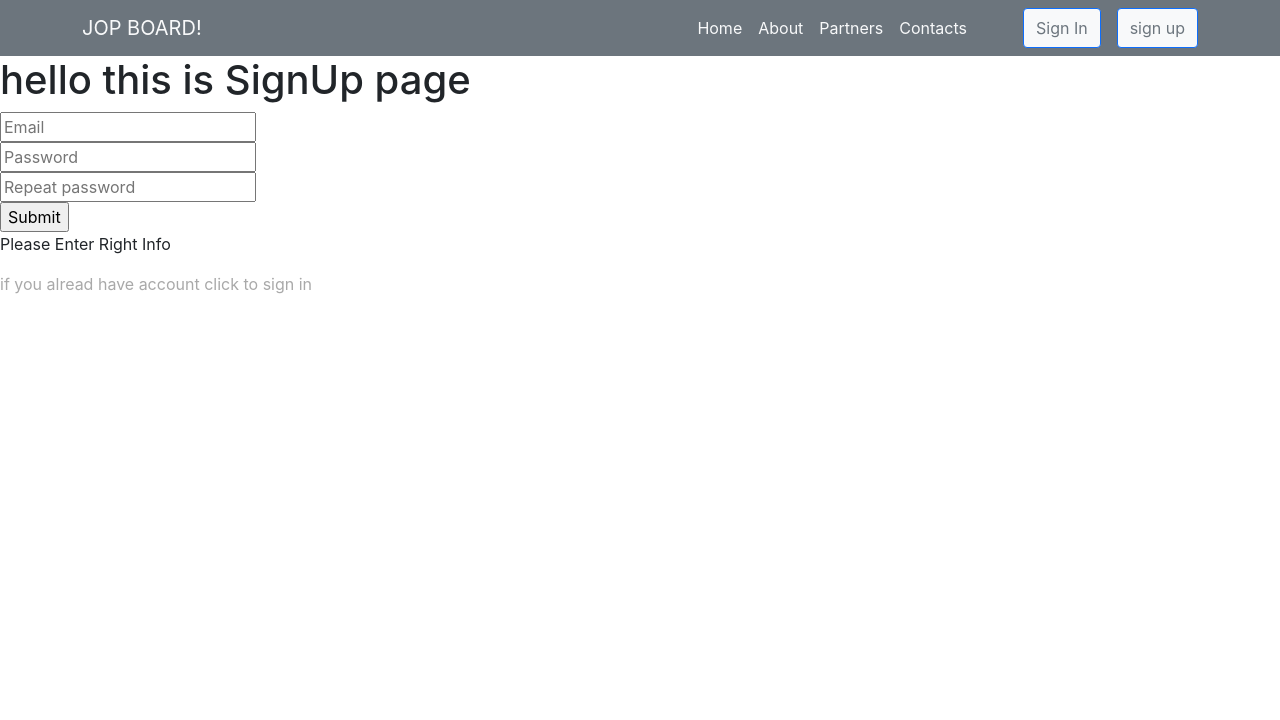
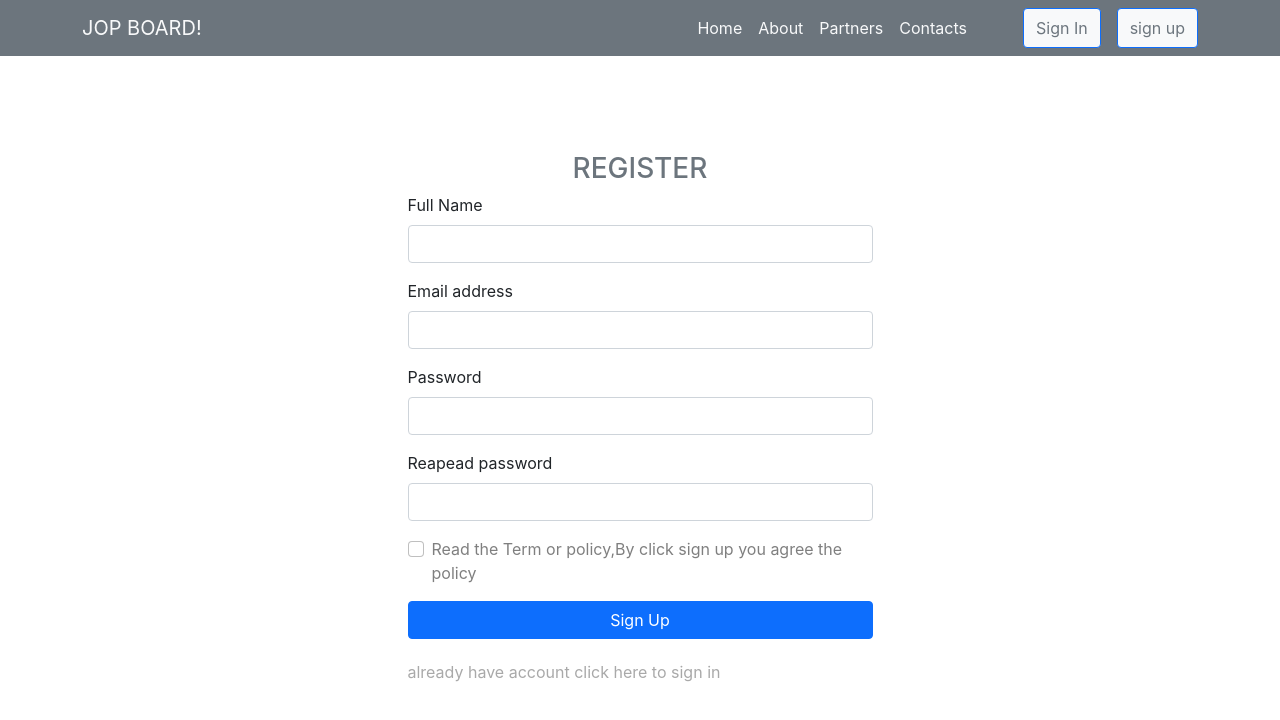
Before and after one commit to mohand30466/dj-re-porjects, a React (Create React App) app: page /signUp in a window 1280 px wide. Shown: the top 720 px of the page. Built offline with nearby package versions, Linux system fonts and the light colour scheme.

Commit message:
add sign up page

```diff
--- a/src/App.css
+++ b/src/App.css
@@ -47,3 +47,14 @@
   height: 2.1rem;
   border-radius: 5px;
 }
+
+.cont{
+  height: 90vh;
+}
+.togrlsign{
+  margin-top: 1.3rem;
+}
+.forgetpassword{
+  margin-top: 4rem;
+
+}
--- a/src/App.js
+++ b/src/App.js
@@ -8,7 +8,10 @@ import SignIn from "./compenent/SingIn/SignIn";
 import SignUp from "./compenent/SignUp/SignUp";
 import Account from "./compenent/Account/Account";
 import Userprofile from "./compenent/Userprofile/Userprofile";
+import Emailconfirmation from "./compenent/EmailConfirmation/Emailconfirmation"
+import Resetpassword from "./compenent/Resetpassword/Resetpassword";
 import { CookiesProvider } from "react-cookie";
+
 
 import "./App.css";
 
@@ -26,6 +29,9 @@ function App() {
             <Route path="signUp" element={<SignUp />} />{" "}
             <Route path="account" element={<Account />} />{" "}
             <Route path="home" element={<Userprofile />} />
+            <Route path="confirm" element={<Emailconfirmation />} />
+            <Route path="restpassword" element={<Resetpassword />} />
+
           </Routes>{" "}
         </BrowserRouter>
       </CookiesProvider>
--- /dev/null
+++ b/src/compenent/EmailConfirmation/Emailconfirmation.js
@@ -0,0 +1,37 @@
+import React from "react";
+import { Container } from "react-bootstrap";
+
+
+const Emailconfirmation = () => {
+
+    const confirmation = (e)=>{
+        e.preventDefault()
+        console.log("welcome your account has confirmed");
+    }
+  return (
+    <div>
+      <Container className="bg-white cont">
+        <form onSubmit={confirmation} className=" col-sm-5 ">
+        <div id="emailHelp" className="form-text text-center">
+            <h4>We are more than happy to see you here</h4>
+          </div>
+          <div id="emailHelp" className="form-text text-center">
+            <h3>Go to your email to confir your regestration</h3>
+          </div>
+          <div className="d-grid gap-2">
+            <button
+              className="btn-lg"
+              type="submit"
+              onClick={confirmation}
+              className="btn btn-primary"
+            >
+               Take me to email
+            </button>
+          </div>
+        </form>
+      </Container>
+    </div>
+  );
+};
+
+export default Emailconfirmation;
--- /dev/null
+++ b/src/compenent/Resetpassword/Resetpassword.js
@@ -0,0 +1,43 @@
+import React,{ useState} from "react";
+import { Container } from "react-bootstrap";
+
+
+function Resetpassword(props) {
+    const [email,setEmail]= useState('')
+
+  return (
+    <div>
+      <Container className="bg-white cont">
+        <form className=" col-sm-5 ">
+        <div className="mb-3">
+
+          <input
+          placeholder=" Email"
+            type="email"
+            onChange={(e) => setEmail(e.target.value)}
+            value={email}
+            className="form-control"
+            id="exampleInputEmail1"
+            aria-describedby="emailHelp"
+          />
+
+        </div>
+
+
+          <div className="d-grid gap-2">
+            <button
+              className="btn-lg"
+              type="submit"
+              onClick={e=>console.log("reset your passwore")}
+              className="btn btn-primary"
+            >
+               Reset your password
+            </button>
+          </div>
+        </form>
+      </Container>
+    </div>
+  );
+}
+
+export default Resetpassword;
--- a/src/compenent/SignUp/SignUp.js
+++ b/src/compenent/SignUp/SignUp.js
@@ -1,55 +1,120 @@
-import React, { useState ,useEffect} from "react";
+import React, { useState, useEffect } from "react";
 import { Link } from "react-router-dom";
 
 import { Api } from "../api/Api";
+import { Container } from "react-bootstrap";
 
+const SignUp = () => {
+  const [email, setEmail] = useState("");
+  const [password1, setPassword1] = useState("");
+  const [password2, setPassword2] = useState("");
+  const [firstname, setFullname] = useState("");
 
+  const [token, setToken] = useState("");
 
-const SignUp=()=>{
+  const x = token.key
+    ? (window.location.href = "/confirm")
+    : token.email || token.password1 || "";
 
-    const [email, setEmail]=useState('')
-    const [password1, setPassword1]=useState('')
-    const [password2, setPassword2]=useState('')
-    const [token, setToken]=useState('')
+  useEffect(() => x);
 
-    const x = token.key?window.location.href="/account":token.email||token.password1|| "Please Enter Right Info"
+  const signupClicked = (e) => {
+      e.preventDefault()
+    Api.RegesterUser({ email, password1, password2 })
+      .then((res) => setToken(res))
+      .catch((error) => console.log(error));
+  };
 
-    console.log(token);
-    useEffect(()=>x)
-
-   const signupClicked = () => {
-
-    Api.RegesterUser({email,password1,password2})
-    .then(res=>setToken(res))
-    .catch(error=>console.log(error))
-   }
-
-    return(
-        <div>
-            <form onSubmit={event=> event.preventDefault()}>
-
-
-            <h1>hello this is SignUp page</h1>
-
-                <div className="email">
-                    <input type="email"  onChange={e =>setEmail(e.target.value)} value={email} placeholder="Email"/>
-                </div>
-                <div className="password1">
-                    <input type="password"  onChange={e=>setPassword1(e.target.value)} value={password1} placeholder="Password"/>
-                </div>
-                <div className="password2">
-                    <input type="password"  onChange={e=>setPassword2(e.target.value)} value={password2} placeholder="Repeat password"/>
-                </div>
-
-                <div className="submit">
-                    <input type="submit" title="Submit"onClick={signupClicked}/>
-                </div>
-                <p>{x}</p>
-                <p><Link to="/signin"> if you alread have account click to sign in</Link></p>
-
-            </form >
+  return (
+    <Container className="bg-white cont">
+      <form onSubmit={signupClicked} className=" col-sm-5 ">
+        <div id="emailHelp" className="form-text text-center">
+          <h3>REGISTER</h3>
+        </div>
+        <div className="mb-3">
+          <label htmlFor="exampleInputEmail1" className="form-label">
+            Full Name
+          </label>
+          <input
+            type="text"
+            onChange={(e) => setFullname(e.target.value)}
+            value={firstname}
+            className="form-control"
+            id="exampleInputEmail1"
+            aria-describedby="emailHelp"
+          />
 
         </div>
-    )
-}
+
+        <div className="mb-3">
+          <label htmlFor="exampleInputEmail1" className="form-label">
+            Email address
+          </label>
+          <input
+            type="email"
+            onChange={(e) => setEmail(e.target.value)}
+            value={email}
+            className="form-control"
+            id="exampleInputEmail1"
+            aria-describedby="emailHelp"
+          />
+
+        </div>
+        <div className="mb-3">
+          <label htmlFor="exampleInputPassword1" className="form-label">
+            Password
+          </label>
+          <input
+            type="password"
+            onChange={(e) => setPassword1(e.target.value)}
+            value={password1}
+            className="form-control"
+            id="exampleInputPassword1"
+          />
+        </div>
+        <div className="mb-3">
+          <label htmlFor="exampleInputPassword1" className="form-label">
+            Reapead password
+          </label>
+          <input
+            type="password"
+            onChange={(e) => setPassword2(e.target.value)}
+            value={password2}
+            className="form-control"
+            id="exampleInputPassword1"
+          />
+        </div>
+        <div className="mb-3 form-check">
+          <input
+            type="checkbox"
+            className="form-check-input"
+            id="exampleCheck1"
+          />
+          <label className="form-check-label text-black-50" htmlFor="exampleCheck1">
+            Read the Term or policy,By click sign up you agree the policy
+          </label>
+
+        </div>
+        <p className="text-danger"> {x} </p>
+        <div className="d-grid gap-2">
+          <button
+            className="btn-lg"
+            type="submit"
+            onClick={signupClicked}
+            className="btn btn-primary"
+          >
+            Sign Up
+          </button>
+        </div>
+
+        <div className="togrlsign">
+          <Link to="/signin">
+            already have account click here to sign in
+          </Link>
+        </div>
+
+      </form>
+    </Container>
+  );
+};
 export default SignUp;
--- a/src/compenent/SingIn/SignIn.js
+++ b/src/compenent/SingIn/SignIn.js
@@ -2,6 +2,7 @@ import React, { useEffect, useState } from "react";
 import { Link } from "react-router-dom";
 import { Api } from "../api/Api";
 import { useCookies } from "react-cookie";
+import { Container } from "react-bootstrap";
 
 const SignIn = () => {
   const [email, setEmail] = useState("");
@@ -24,8 +25,12 @@ const SignIn = () => {
   const promptUser = () => setMsg("email or password is incorrect");
 
   return (
-    <>
-      <form onSubmit={signinClicked}>
+    <Container className="bg-white cont">
+      <form onSubmit={signinClicked} className=" col-sm-5 ">
+        <div id="emailHelp" className="form-text text-center">
+          <h3>WELCOME BACK</h3>
+        </div>
+
         <div className="mb-3">
           <label htmlFor="exampleInputEmail1" className="form-label">
             Email address
@@ -55,51 +60,39 @@ const SignIn = () => {
           />
         </div>
         <div className="mb-3 form-check">
-          <input type="checkbox" className="form-check-input" id="exampleCheck1" />
+          <input
+            type="checkbox"
+            className="form-check-input"
+            id="exampleCheck1"
+          />
           <label className="form-check-label" htmlFor="exampleCheck1">
-            Check me out
+            Remember Me!
           </label>
         </div>
-        <button type="submit" onClick={signinClicked} className="btn btn-primary">
-          Submit
-        </button>
         <p> {msg} </p>
-        <Link to="/signUp">
-          if you dont have account click here to sign up{" "}
-        </Link>
+        <div className="d-grid gap-2">
+          <button
+            className="btn-lg"
+            type="submit"
+            onClick={signinClicked}
+            className="btn btn-primary"
+          >
+            Sign In
+          </button>
+        </div>
+
+        <div className="togrlsign">
+          <Link to="/signUp">
+            If you dont have account click here to sign up
+          </Link>
+        </div>
+        <div className=" forgetpassword">
+          <Link to="/restpassword">
+            <p>Forget password </p>
+          </Link>
+        </div>
       </form>
-    </>
+    </Container>
   );
 };
 export default SignIn;
-
-{
-  /* <h1> hello this is Signin page </h1>
-<div className="email">
-  <input
-    type="email"
-    onChange={(e) => setEmail(e.target.value)}
-    value={email}
-    placeholder="inter your email"
-  />
-</div>{" "}
-<div className="password1">
-  <input
-    type="password"
-    onChange={(e) => setPassword(e.target.value)}
-    value={password}
-    placeholder="repeat your password1"
-  />
-</div>{" "}
-<div className="submit">
-  <button onClick={signinClicked}> Sign in </button>{" "}
-</div>
-<p> {msg} </p>
-<p> forget password </p>{" "}
-<p>
-  {" "}
-  <Link to="/signUp">
-    if you dont have account click here to sign up{" "}
-  </Link>
-</p> */
-}
```
